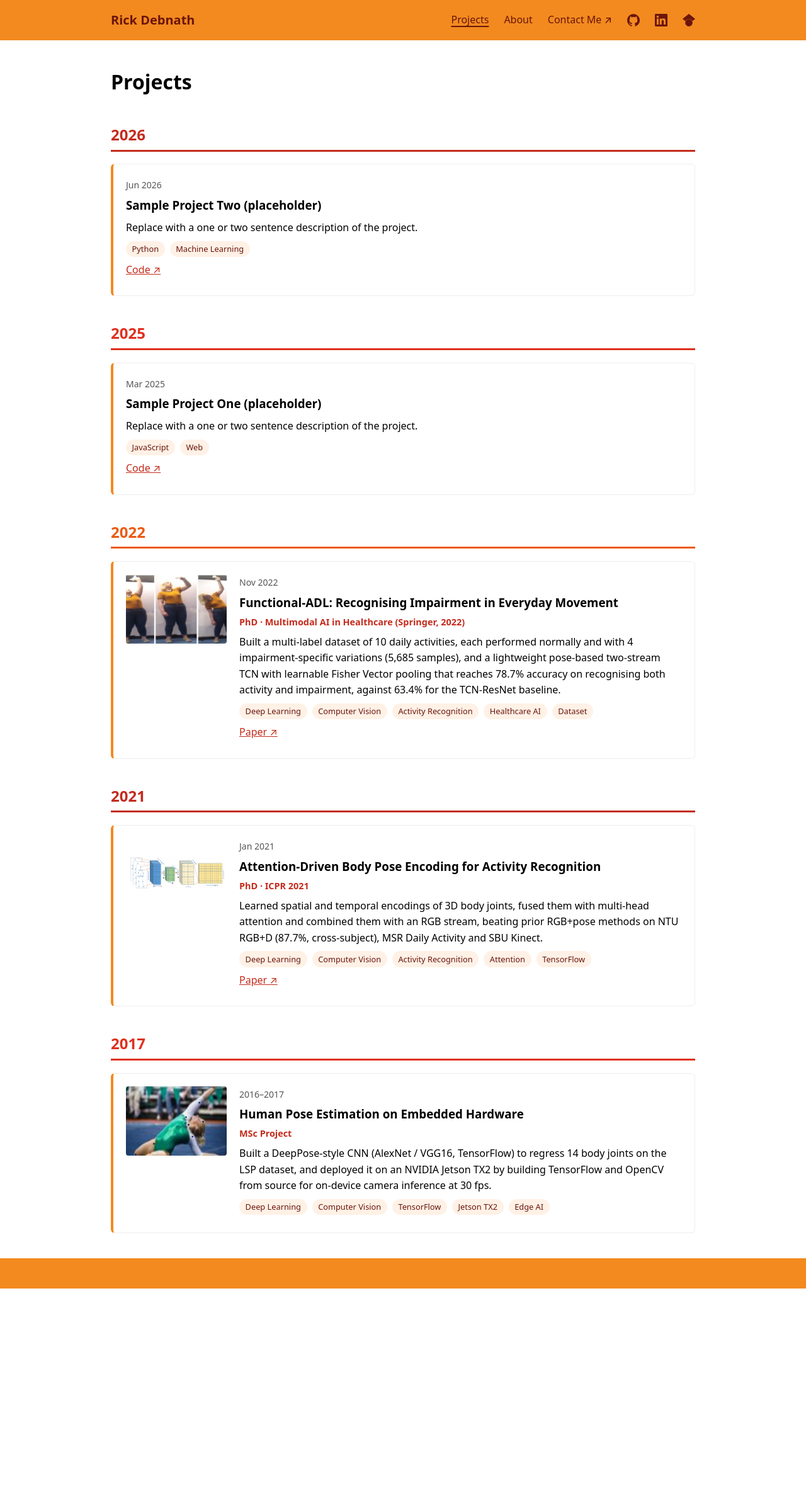
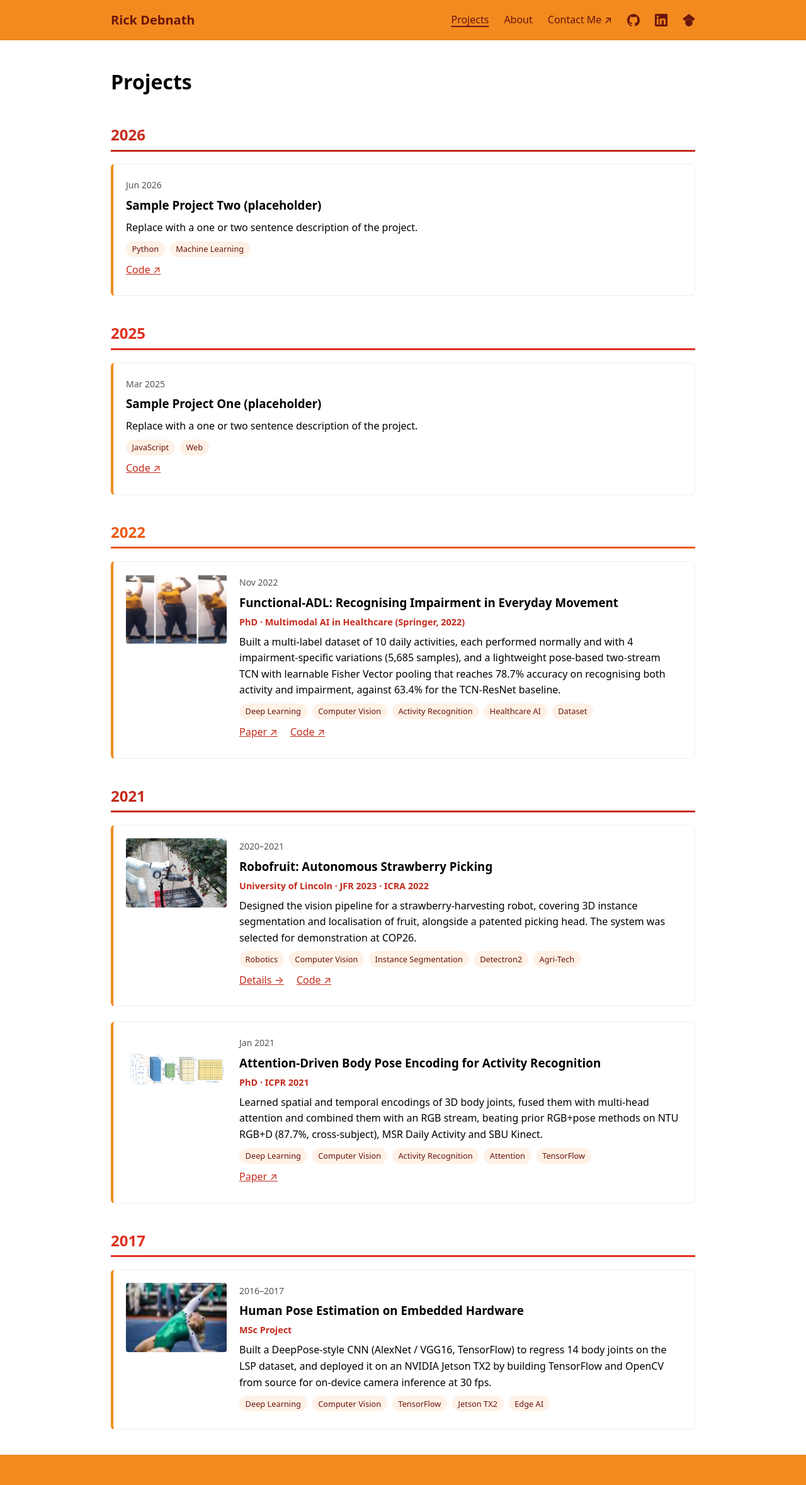
Before and after one commit to rick-dn/rick-dn.github.io, a Jekyll site: the page built from index.html, in a window 1280 px wide. Shown: the whole page at 63% size. Built offline with Jekyll 4.4.1, drawn with Linux system fonts in a browser that asks for light colours; before the commit the page ends 2046 px from its top, so only the background shows below that.

Commit message:
robofruit

```diff
--- a/assets/css/style.css
+++ b/assets/css/style.css
@@ -143,6 +143,16 @@
   .project-thumb { width: 100%; height: auto; }
 }
 
+.project-title a { color: inherit; text-decoration: none; }
+.project-title a:hover { color: var(--deep-red); text-decoration: underline; }
+
+/* Project detail page */
+.back-link { margin-top: 0; }
+.back-link a { text-decoration: none; }
+.project-video, .project-figure { width: 100%; border-radius: 6px; margin: 1rem 0; }
+.project-video { background: #000; }
+.project-page .project-subtitle { margin: -.5rem 0 .75rem; color: var(--deep-red); font-weight: 600; font-size: .9rem; }
+
 .tags { list-style: none; padding: 0; margin: .5rem 0; display: flex; flex-wrap: wrap; gap: .5rem; }
 .tags li {
   background: #FFF1E6;
--- a/index.html
+++ b/index.html
@@ -18,13 +18,14 @@
       {% endif %}
       <div class="project-body">
         <time class="project-date" datetime="{{ p.date | date_to_xmlschema }}">{% if p.period %}{{ p.period }}{% else %}{{ p.date | date: "%b %Y" }}{% endif %}</time>
-        <h3 class="project-title">{{ p.title }}</h3>
+        <h3 class="project-title">{% if p.details %}<a href="{{ p.details | relative_url }}">{{ p.title }}</a>{% else %}{{ p.title }}{% endif %}</h3>
         {% if p.subtitle %}<p class="project-subtitle">{{ p.subtitle }}</p>{% endif %}
         <p>{{ p.summary }}</p>
         {% if p.tags %}
         <ul class="tags">{% for t in p.tags %}<li>{{ t }}</li>{% endfor %}</ul>
         {% endif %}
         <p class="project-links">
+          {% if p.details %}<a href="{{ p.details | relative_url }}">Details →</a>{% endif %}
           {% if p.paper %}<a href="{{ p.paper }}" target="_blank" rel="noopener">Paper ↗</a>{% endif %}
           {% if p.repo %}<a href="{{ p.repo }}" target="_blank" rel="noopener">Code ↗</a>{% endif %}
           {% if p.demo %}<a href="{{ p.demo }}" target="_blank" rel="noopener">Demo ↗</a>{% endif %}
--- /dev/null
+++ b/projects/robofruit.html
@@ -0,0 +1,47 @@
+---
+layout: project
+title: "Robofruit: Autonomous Strawberry Picking"
+subtitle: University of Lincoln
+period: 2020–2021
+permalink: /projects/robofruit/
+---
+<video class="project-video" controls preload="metadata" poster="{{ '/assets/images/robofruit.jpg' | relative_url }}">
+  <source src="{{ '/assets/video/robofruit.mp4' | relative_url }}" type="video/mp4">
+  Your browser does not support embedded video.
+</video>
+
+<section>
+  <h2 class="section-heading">Overview</h2>
+  <p>Robofruit is an autonomous strawberry-harvesting robot developed at the University of Lincoln. I designed its vision pipeline: 3D instance segmentation and localisation of strawberries, feeding a patented picking head that removes occlusions and cuts the stem without touching the fruit. The system was selected for demonstration at COP26.</p>
+  <ul class="tags">
+    <li>Robotics</li><li>Computer Vision</li><li>Instance Segmentation</li><li>Keypoint Detection</li><li>Detectron2</li><li>Agri-Tech</li>
+  </ul>
+</section>
+
+<section>
+  <h2 class="section-heading">Modular Autonomous Strawberry Picking Robot</h2>
+  <p class="project-subtitle">Journal of Field Robotics, 2023</p>
+  <p>A modular, reconfigurable harvesting system for dense strawberry clusters, combining a patented picking head (2.5 degrees of freedom) with a perception system that localises strawberries, detects their key points and picking points, and determines ripeness.</p>
+  <ul>
+    <li>Ripeness detection with <strong>95% accuracy</strong></li>
+    <li>Harvested <strong>87% of detected strawberries</strong>, with an 83% success rate on pluckable fruit</li>
+    <li>Tested on three strawberry varieties in a commercial farm and a research farm</li>
+  </ul>
+  <p class="project-links"><a href="https://doi.org/10.1002/rob.22229" target="_blank" rel="noopener">Paper ↗</a></p>
+</section>
+
+<section>
+  <h2 class="section-heading">Picking Point Localisation, Ripeness and Weight Estimation</h2>
+  <p class="project-subtitle">ICRA 2022</p>
+  <img class="project-figure" src="{{ '/assets/images/robofruit-icra-keypoints.jpg' | relative_url }}" alt="Detected strawberries with segmentation masks, keypoints and pluckability labels" loading="lazy">
+  <p>The perception work behind Robofruit: two new strawberry datasets annotated with instance masks, picking and grasping key-points, pluckability, size and weight, and a Detectron2 (Mask R-CNN) key-point model for picking-point and orientation detection.</p>
+  <ul>
+    <li>Key-point detection localises picking and grasping points directly from the image</li>
+    <li>A novel baseline for weight estimation that outperforms several state-of-the-art deep networks</li>
+  </ul>
+  <p class="project-links">
+    <a href="https://doi.org/10.1109/ICRA46639.2022.9812303" target="_blank" rel="noopener">Paper ↗</a>
+    <a href="https://github.com/rick-dn/robofruit" target="_blank" rel="noopener">Code ↗</a>
+    <a href="https://github.com/imanlab/strawberry-pp-w-r-dataset" target="_blank" rel="noopener">Dataset ↗</a>
+  </p>
+</section>
```
Also changed, not shown: _layouts/project.html (added, +9 -0 lines), _projects/2021-12-01-robofruit.md (added, +11 -0 lines), _projects/2022-11-29-phd-functional-adl.md (+1 -0 lines), assets/images/robofruit-icra-keypoints.jpg (added), assets/images/robofruit.jpg (added), 1 other file.
